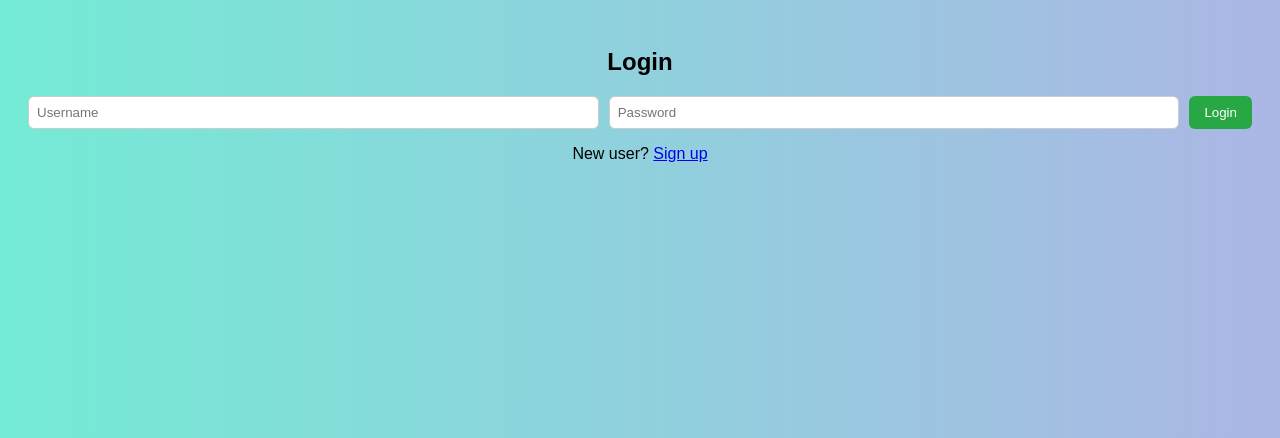
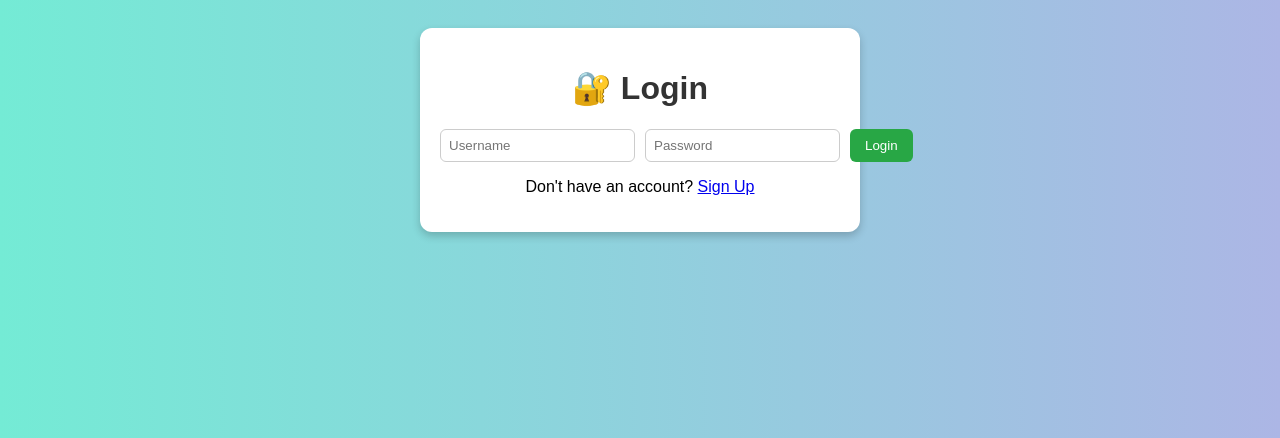
Before and after one commit to acecode101/todo-app-with-authentication, a Flask app: page /login in a window 1280 px wide. Shown: the top 438 px of the page. Run offline with Flask 3, Linux system fonts and the light colour scheme.

Commit message:
Update login.html

```diff
--- a/templates/login.html
+++ b/templates/login.html
@@ -1,16 +1,30 @@
 <!DOCTYPE html>
 <html lang="en">
 <head>
+    <meta charset="UTF-8">
+    <meta name="viewport" content="width=device-width, initial-scale=1.0">
     <title>Login</title>
     <link rel="stylesheet" href="{{ url_for('static', filename='style.css') }}">
 </head>
 <body>
-    <h2>Login</h2>
-    <form action="/login" method="post">
-        <input type="text" name="username" placeholder="Username" required>
-        <input type="password" name="password" placeholder="Password" required>
-        <button type="submit">Login</button>
-    </form>
-    <p>New user? <a href="{{ url_for('signup') }}">Sign up</a></p>
+    <div class="container">
+        <h1>🔐 Login</h1>
+
+        {% with messages = get_flashed_messages(with_categories=true) %}
+            {% if messages %}
+                {% for category, message in messages %}
+                    <p class="{{ category }}">{{ message }}</p>
+                {% endfor %}
+            {% endif %}
+        {% endwith %}
+
+        <form action="{{ url_for('login') }}" method="post">
+            <input type="text" name="username" placeholder="Username" required>
+            <input type="password" name="password" placeholder="Password" required>
+            <button type="submit">Login</button>
+        </form>
+
+        <p>Don't have an account? <a href="{{ url_for('signup') }}">Sign Up</a></p>
+    </div>
 </body>
 </html>
```
